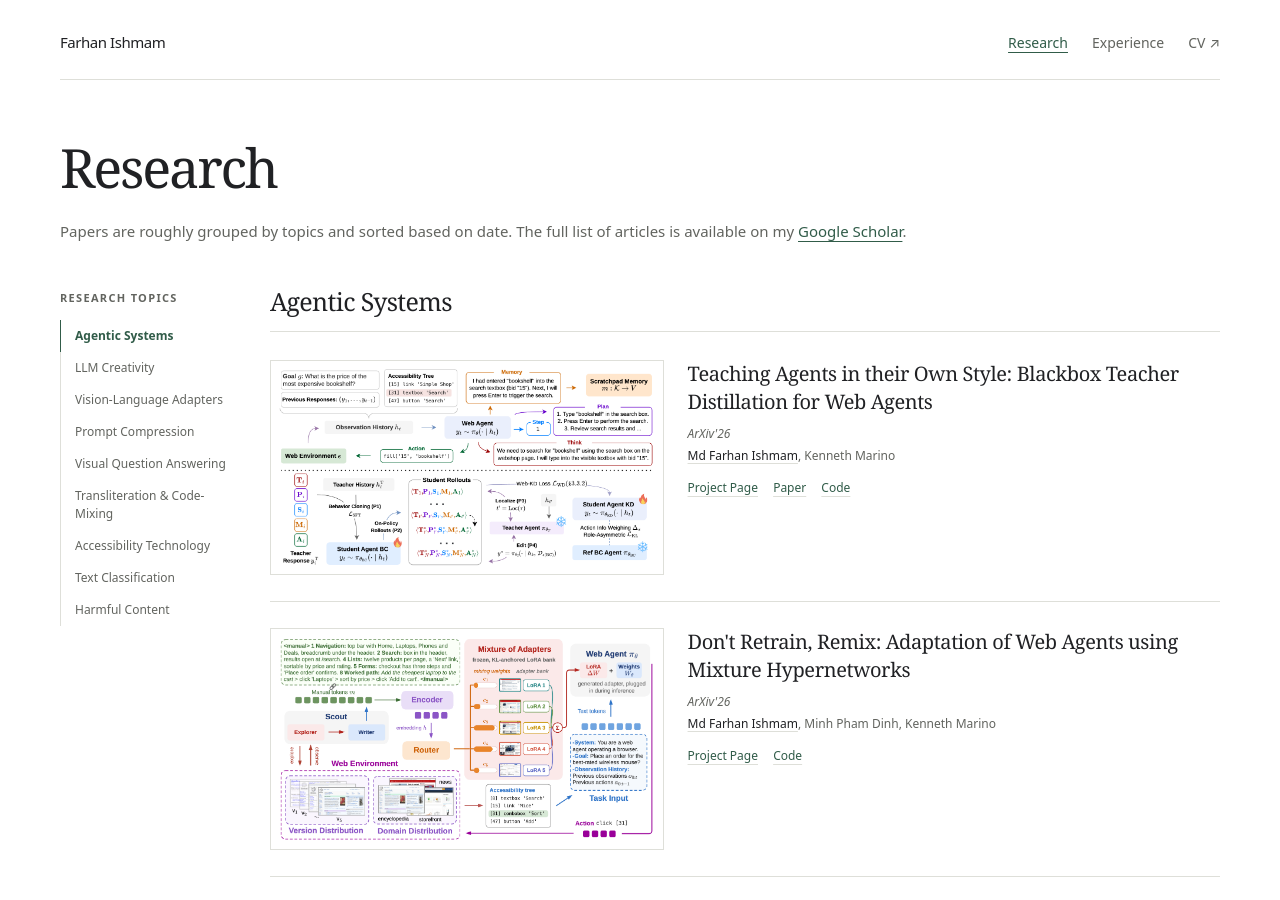
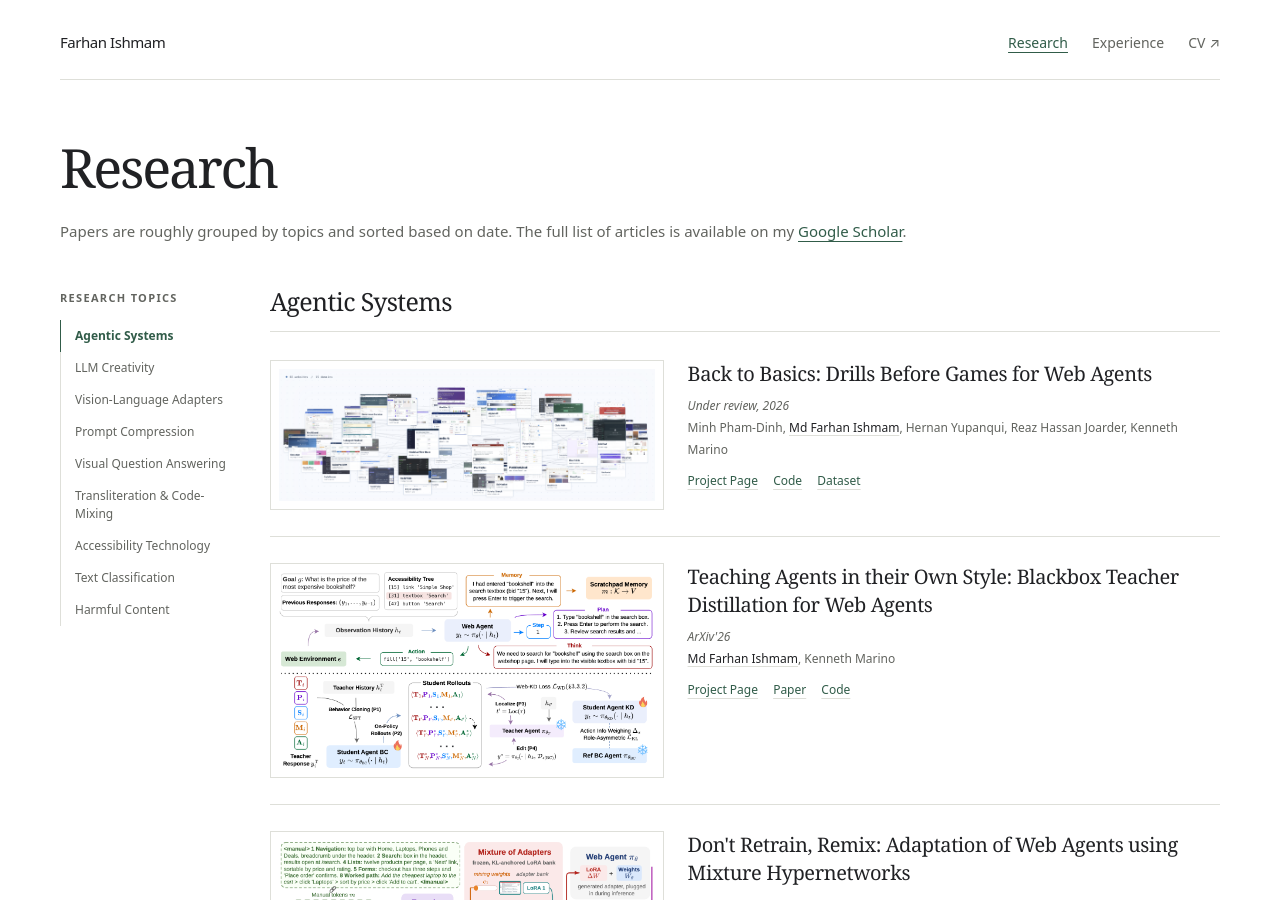
Before and after one commit to farhanishmam/farhanishmam.github.io, a Jekyll site: the page built from _pages/publications.html, in a window 1280 px wide and 900 px high. Built offline with Jekyll 4.4.1, drawn with Linux system fonts in a browser that asks for light colours.

Commit message:
Add MiniWeb research project and graph entry

```diff
--- a/_pages/publications.html
+++ b/_pages/publications.html
@@ -33,6 +33,20 @@ extra_css: research-pages
 
     <div class="pub-section" id="agentic-systems">
       <h2 class="section-title">Agentic Systems</h2>
+
+      <div class="pub-img-wrap" id="miniweb">
+          <a href="{{ '/images/miniweb-overview.png' | relative_url }}">
+              <img src="{{ '/images/miniweb-overview.png' | relative_url }}" width="1658" height="581" alt="MiniWeb overview: 65 connected websites across 15 domains for practicing and evaluating web-agent skills" loading="lazy" decoding="async">
+          </a>
+          <div class="section-item">
+              <strong>Back to Basics: Drills Before Games for Web Agents</strong><br>
+              <em>Under review, 2026</em><br>
+              Minh Pham-Dinh, <strong class="author-name">Md Farhan Ishmam</strong>, Hernan Yupanqui, Reaz Hassan Joarder, Kenneth Marino<br>
+              <a class="transparent-button" href="https://miniweb-site.github.io/" target="_blank" rel="noopener">Project Page</a>
+              <a class="transparent-button" href="https://github.com/miniweb-site/MiniWeb" target="_blank" rel="noopener">Code</a>
+              <a class="transparent-button" href="https://huggingface.co/datasets/miniweb/MiniWeb" target="_blank" rel="noopener">Dataset</a>
+          </div>
+      </div>
 
       <div class="pub-img-wrap" id="webkd">
           <a href="{{ '/images/webkd-overview.png' | relative_url }}">
--- a/assets/js/research-map.js
+++ b/assets/js/research-map.js
@@ -25,6 +25,7 @@
     };
 
     var nodes = [
+        { id: 'MW', full: 'Back to Basics: Drills Before Games for Web Agents', tldr: 'MiniWeb benchmarks reusable web-agent skills across 65 websites; targeted skill practice paired with a planner improves full-task success and transfers to other benchmarks.', topic: 'agentic', venue: 'Under review, 2026', resources: [{ label: 'Project Page', href: 'https://miniweb-site.github.io/' }, { label: 'Code', href: 'https://github.com/miniweb-site/MiniWeb' }, { label: 'Dataset', href: 'https://huggingface.co/datasets/miniweb/MiniWeb' }] },
         { id: 'WKD', full: 'Teaching Agents in their Own Style: Blackbox Teacher Distillation for Web Agents', tldr: "WebKD trains smaller web agents with black-box teacher feedback that corrects failed trajectories in the student's own style.", topic: 'agentic', venue: "ArXiv'26", resources: [{ label: 'Project Page', href: 'https://web-teach-kd.github.io/' }, { label: 'Paper', href: 'https://arxiv.org/abs/2610.19834' }, { label: 'Code', href: 'https://github.com/sparklabutah/webkd' }] },
         { id: 'WM',   full: "Don't Retrain, Remix: Adaptation of Web Agents using Mixture Hypernetworks", tldr: 'WebMix combines learned LoRA adapters using a mixture hypernetwork, helping web agents adapt to unseen domains and changed interfaces without retraining.', topic: 'agentic', venue: "ArXiv'26", resources: [{ label: 'Project Page', href: 'https://webmix-hyper.github.io/' }, { label: 'Code', href: 'https://github.com/sparklabutah/hyperweb' }] },
         { id: 'TW',   full: 'TimeWarp: Evaluating Web Agents by Revisiting the Past',                                     tldr: 'Benchmark for evaluating web agents on temporal variations of web UI, with scalable trajectory collection and a new way of behavior cloning.', topic: 'agentic',      venue: "NeurIPS'26 Evaluations and Datasets",             link: 'https://arxiv.org/abs/2603.04949' },
@@ -49,6 +50,8 @@
     ];
 
     var links = [
+        { source: 'MW', target: 'TW'   },
+        { source: 'MW', target: 'WKD'  },
         { source: 'WKD', target: 'TW'   },
         { source: 'WKD', target: 'WM'   },
         { source: 'WKD', target: 'CUS'  },
```
Also changed, not shown: images/miniweb-overview.png (added).
